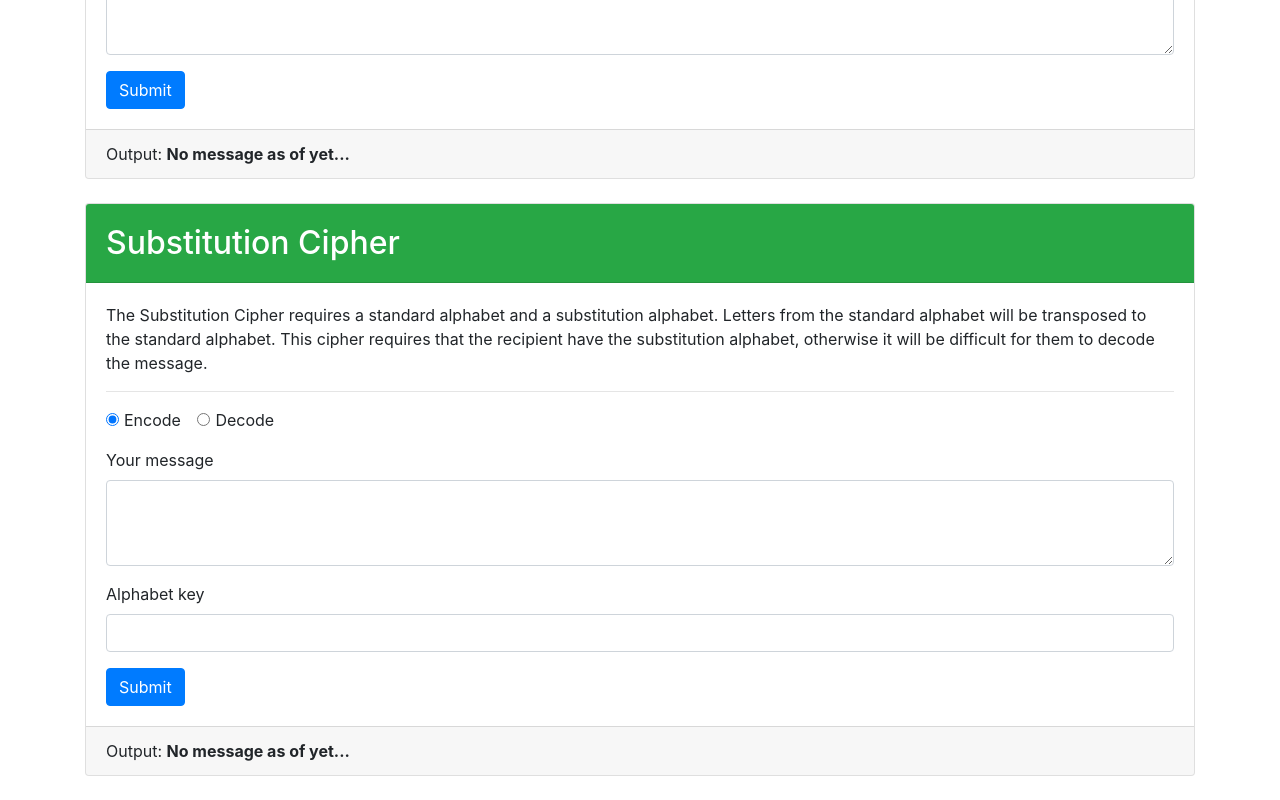
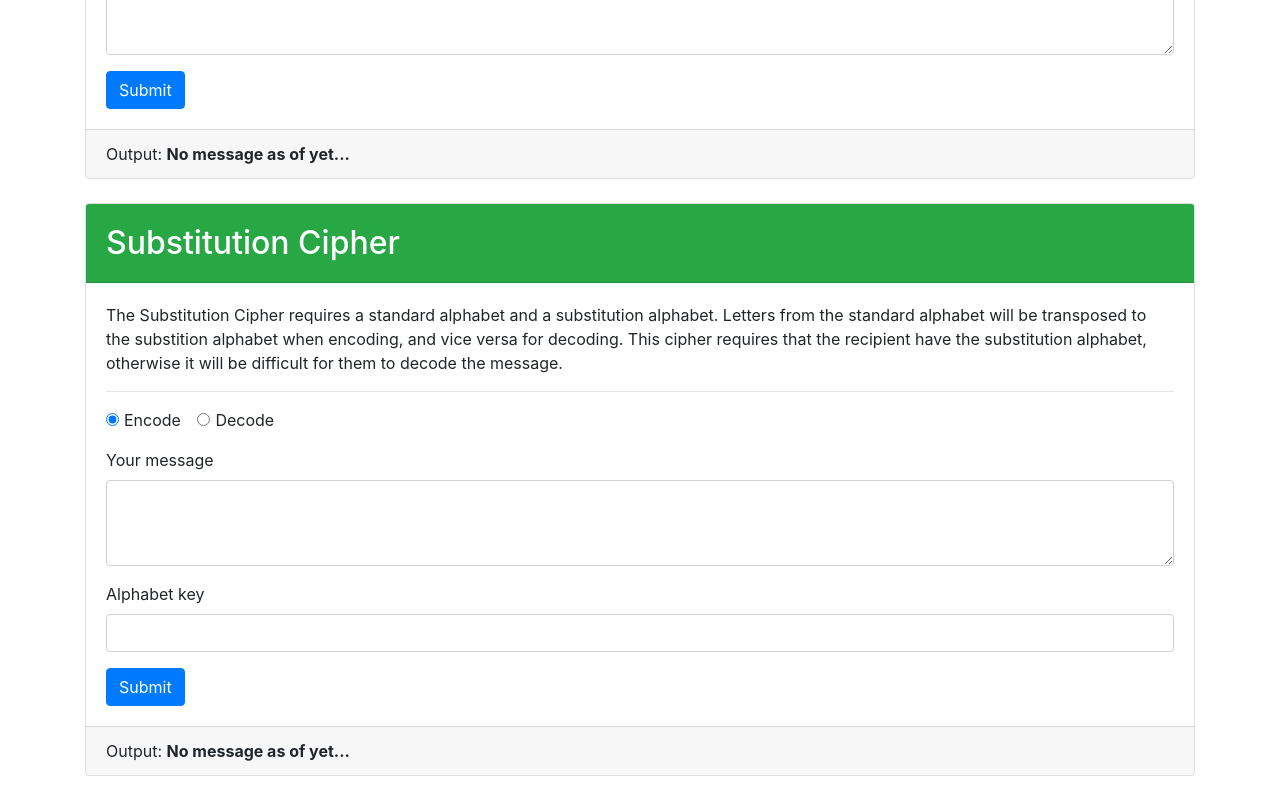
Before and after one commit to jddolvin/decoder-ring, a website: page index.html in a window 1280 px wide. Shown: the part 969-1769 px from the top of the page. Drawn offline with nearby package versions, Linux system fonts and the light colour scheme.

```diff
--- a/index.html
+++ b/index.html
@@ -193,7 +193,7 @@
               <p>
                 The Substitution Cipher requires a standard alphabet and a
                 substitution alphabet. Letters from the standard alphabet will
-                be transposed to the standard alphabet. This cipher requires
+                be transposed to the substition alphabet when encoding, and vice versa for decoding. This cipher requires
                 that the recipient have the substitution alphabet, otherwise it
                 will be difficult for them to decode the message.
               </p>
```
